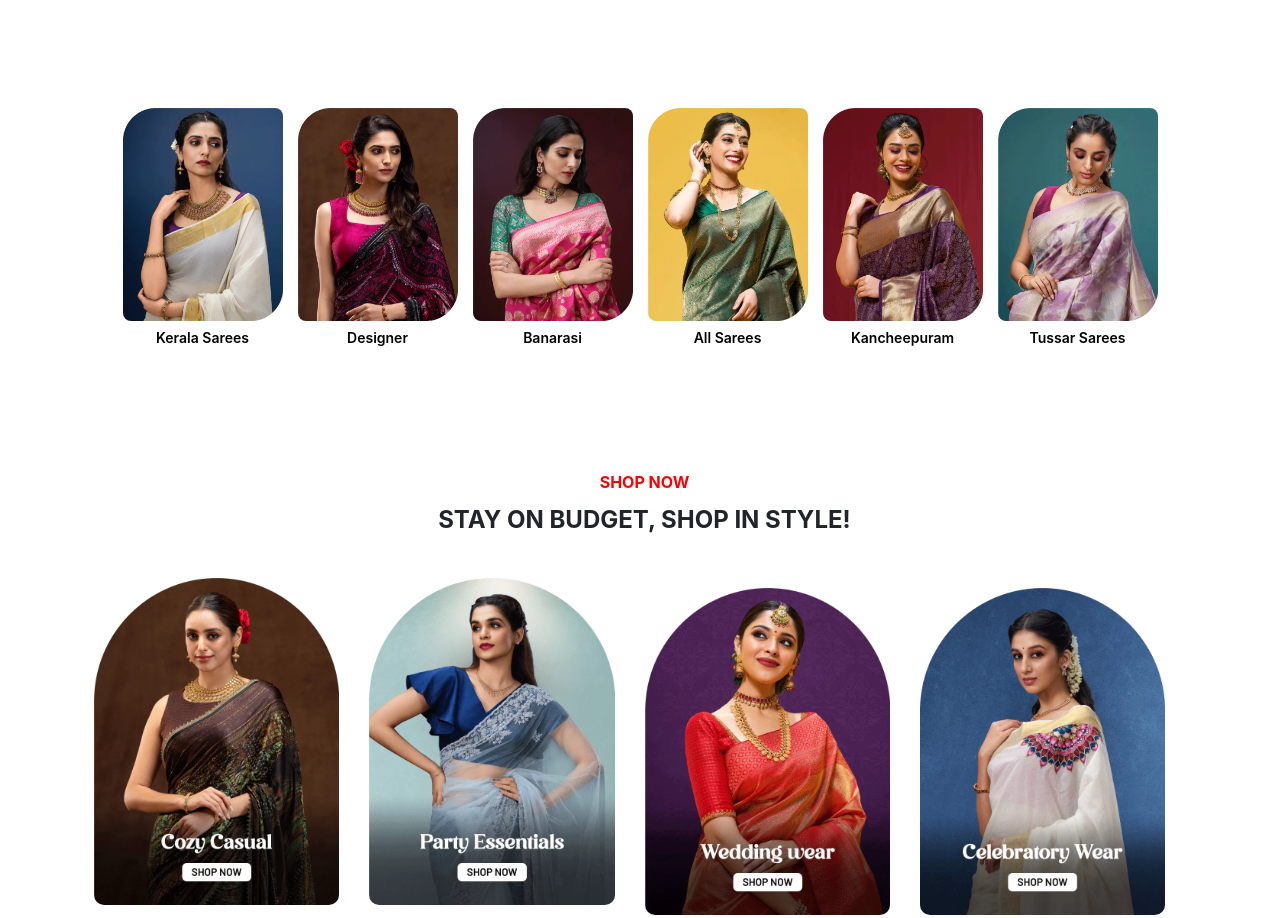
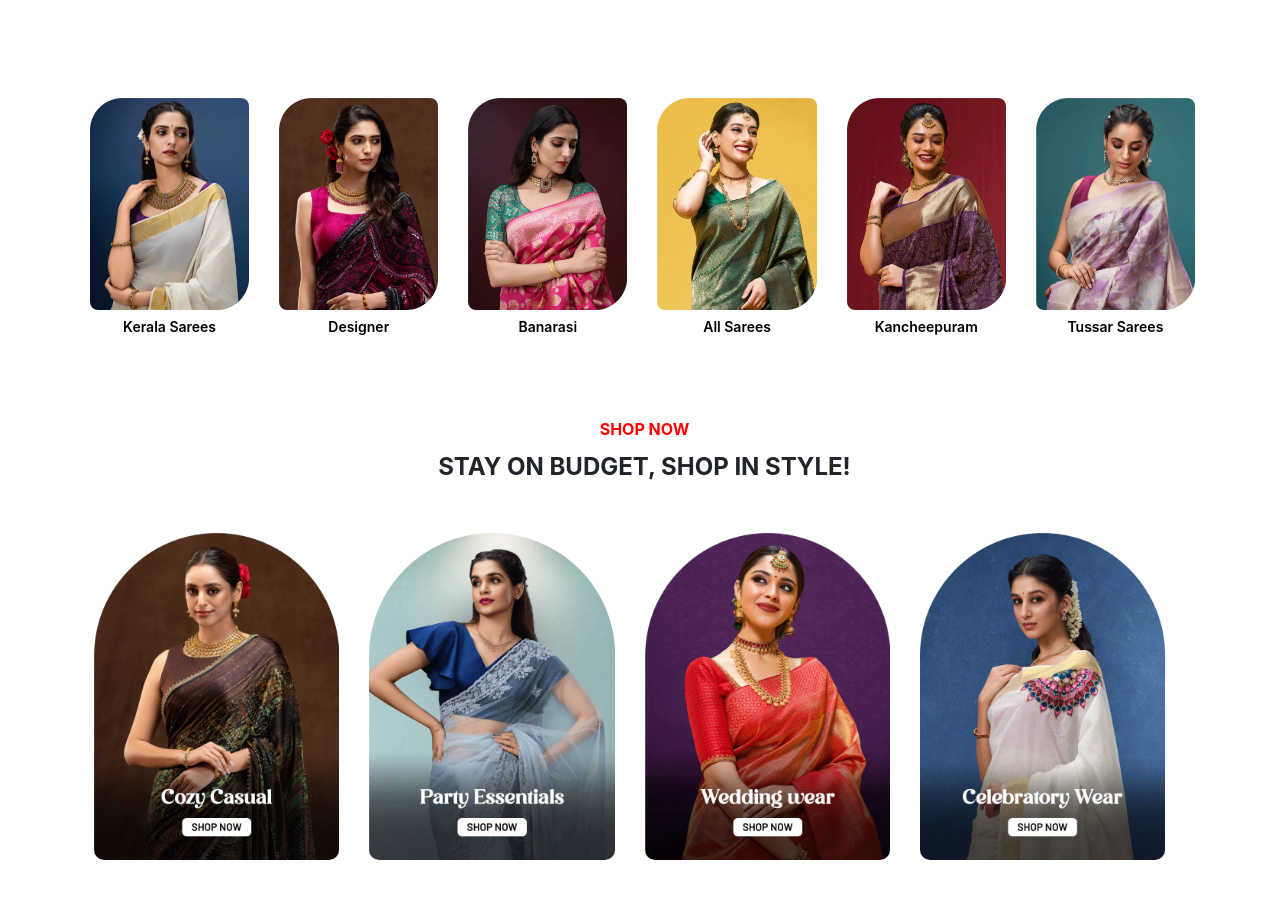
Before and after one commit to salih85/Seematti-js, a plain HTML site: page index.html in a window 1280 px wide. Shown: the part 528-1446 px from the top of the page. Drawn offline with nearby package versions, Linux system fonts and the light colour scheme.

Commit message:
first commit

```diff
--- a/script.js
+++ b/script.js
@@ -122,7 +122,7 @@ var toggleIcon = document.createElement('i');
              toggleIcon.classList.add('bi', 'bi-list', 'toggle-icon');
              toggleIcon.style.fontSize = "28px";
              toggleIcon.style.display = "none";
-       document.body.append(toggleIcon);
+
        navbarright.append(toggleIcon);
 
 
@@ -133,25 +133,30 @@ var wrapper = document.createElement('div');
 
 var section = document.createElement('img');
                 section.setAttribute('src', './image/Web-banner_2075x675_3 (1).webp');
-                section.setAttribute('alt', 'banner image');
+                section.classList.add('section__image');
                 section.classList.add('img-fluid', 'w-100');
      wrapper.append(section);
      document.body.append(wrapper);
 
+var section1 = document.createElement('img');
+                section1.setAttribute('src',"./image/640x500_3.webp" );
+                section1.classList.add('img-fluid', 'w-100');
+                section1.classList.add('section1__image');
+                section1.style.display = "none";
+     wrapper.append(section1);
+
 
 
 var container1 = document.createElement('div');
-           container1.classList.add = ('row');
-           container1.style.display = "flex";
-           container1.style.flexWrap = "wrap";
-           container1.style.justifyContent = "center";
-           container1.style.gap = "15px";
-           container1.style.padding = "10px";
-           container1.style.border="transpernt";
+           container1.classList.add('row');
+           container1.classList.add('container-fluid', 'row', 'g-3',);
+           container1.style.paddingLeft = '90px';
+           container1.style.paddingRight = '55px';
+
 
 var box1 = document.createElement('div');
             box1.style.textAlign = "center";
-            box1.style.width = "160px";
+            box1.classList.add('col-6','col-md-2','col-lg-2');
 
 var img1 = document.createElement('img');
            img1.src = "./image/Web-banner_642-X-856_1.webp";
@@ -173,7 +178,7 @@ var title1 = document.createElement('p');
 
 var box2 = document.createElement('div');
           box2.style.textAlign = "center";
-          box2.style.width = "160px";
+          box2.classList.add('col-6','col-md-2','col-lg-2');
 
 var img2 = document.createElement('img');
           img2.src = "./image/Web-banner_642-X-856_2.webp";
@@ -194,7 +199,7 @@ container1.append(box2);
 
 var box3 = document.createElement('div');
          box3.style.textAlign = "center";
-         box3.style.width = "160px";
+         box3.classList.add('col-6','col-md-2','col-lg-2');
 
 var img3 = document.createElement('img');
          img3.src = "./image/Web-banner_642-X-856_3.webp";
@@ -216,7 +221,7 @@ container1.append(box3);
 
 var box4 = document.createElement('div');
          box4.style.textAlign = "center";
-         box4.style.width = "160px";
+         box4.classList.add('col-6','col-md-2','col-lg-2');
 
 var img4 = document.createElement('img');
          img4.src = "./image/Web-banner_642-X-856_4.webp";
@@ -238,7 +243,7 @@ container1.append(box4);
 
 var box5 = document.createElement('div');
          box5.style.textAlign = "center";
-         box5.style.width = "160px";
+         box5.classList.add('col-6','col-md-2','col-lg-2');
 
 var img5 = document.createElement('img');
         img5.src = "./image/Web-banner_642-X-856_5.webp";
@@ -260,7 +265,7 @@ container1.append(box5);
 
 var box6 = document.createElement('div');
        box6.style.textAlign = "center";
-       box6.style.width = "160px";
+       box6.classList.add('col-6','col-md-2','col-lg-2');
 
 var img6 = document.createElement('img');
        img6.src = "./image/Web-banner_642-X-856_6.webp";
@@ -285,7 +290,7 @@ document.body.append(container1);
 
 
 var container2 = document.createElement('div');
-         container2.classList.add('container', 'pt-5','pl-4');
+         container2.classList.add('container', 'pt-3','pl-4');
          container2.style.border="transpernt";
 
 var row = document.createElement('div');
@@ -322,6 +327,7 @@ var img1 = document.createElement('img');
       img1.style.width = '100%';
       img1.style.borderRadius = '10px';
       img1.classList.add('img-hover');
+       img1.style.marginTop="8px";
 box1.append(img1);
 imageRow.append(box1);
 
@@ -333,6 +339,7 @@ var img2 = document.createElement('img');
        img2.style.width = '100%';
        img2.style.borderRadius = '10px';
        img2.classList.add('img-hover');
+        img2.style.marginTop="8px";
 box2.append(img2);
 imageRow.append(box2);
 
@@ -343,7 +350,8 @@ var img3 = document.createElement('img');
        img3.style.width = '100%';
        img3.style.borderRadius = '10px';
        img3.classList.add('img-hover');
-       img3.style.marginTop="10px";
+       img3.style.marginTop="8px";
+
 box3.append(img3);
 imageRow.append(box3);
 
@@ -354,7 +362,7 @@ var img4 = document.createElement('img');
         img4.style.width = '100%';
         img4.style.borderRadius = '10px';
         img4.classList.add('img-hover');
-        img4.style.marginTop="10px";
+        img4.style.marginTop="8px";
 box4.append(img4);
 imageRow.append(box4);
 
@@ -400,7 +408,7 @@ var img1 = document.createElement('img',);
        img1.style.width = '100%';
        img1.style.borderRadius = '10px';
        img1.classList.add('img-hover');
-        img1.style.marginTop="8px";
+        img1.style.marginTop="12px";
 box1.append(img1);
 imageRow.append(box1);
 
@@ -412,7 +420,7 @@ var img2 = document.createElement('img');
          img2.style.width = '100%';
          img2.style.borderRadius = '10px';
          img2.classList.add('img-hover');
-         img2.style.marginTop="8px";
+         img2.style.marginTop="12px";
 box2.append(img2);
 imageRow.append(box2);
 
@@ -424,7 +432,7 @@ var img3 = document.createElement('img');
        img3.style.width = '100%';
        img3.style.borderRadius = '10px';
        img3.classList.add('img-hover');
-       img3.style.marginTop="8px";
+       img3.style.marginTop="12px";
 box3.append(img3);
 imageRow.append(box3);
 
--- a/style.css
+++ b/style.css
@@ -23,7 +23,7 @@ body {
   }
 
 .img-hover:hover {
-       transform: translateY(-9px);
+       transform: translateY(-8px);
 }
 
 @media (max-width: 1024px) {
@@ -40,14 +40,17 @@ body {
         display: block !important;
     }
 
-    .flex-img {
-        display: flex;
-        flex-wrap: wrap;
-    }
+
 }
 
 @media (max-width: 768px) {
     .section-image {
         padding: 20px 50px 10px;
     }
+    .section__image{
+        display: none;
+    }
+    .section1__image{
+        display: block !important;
+    }
 }
```
Also changed, not shown: image/640x500_3.webp (added).
